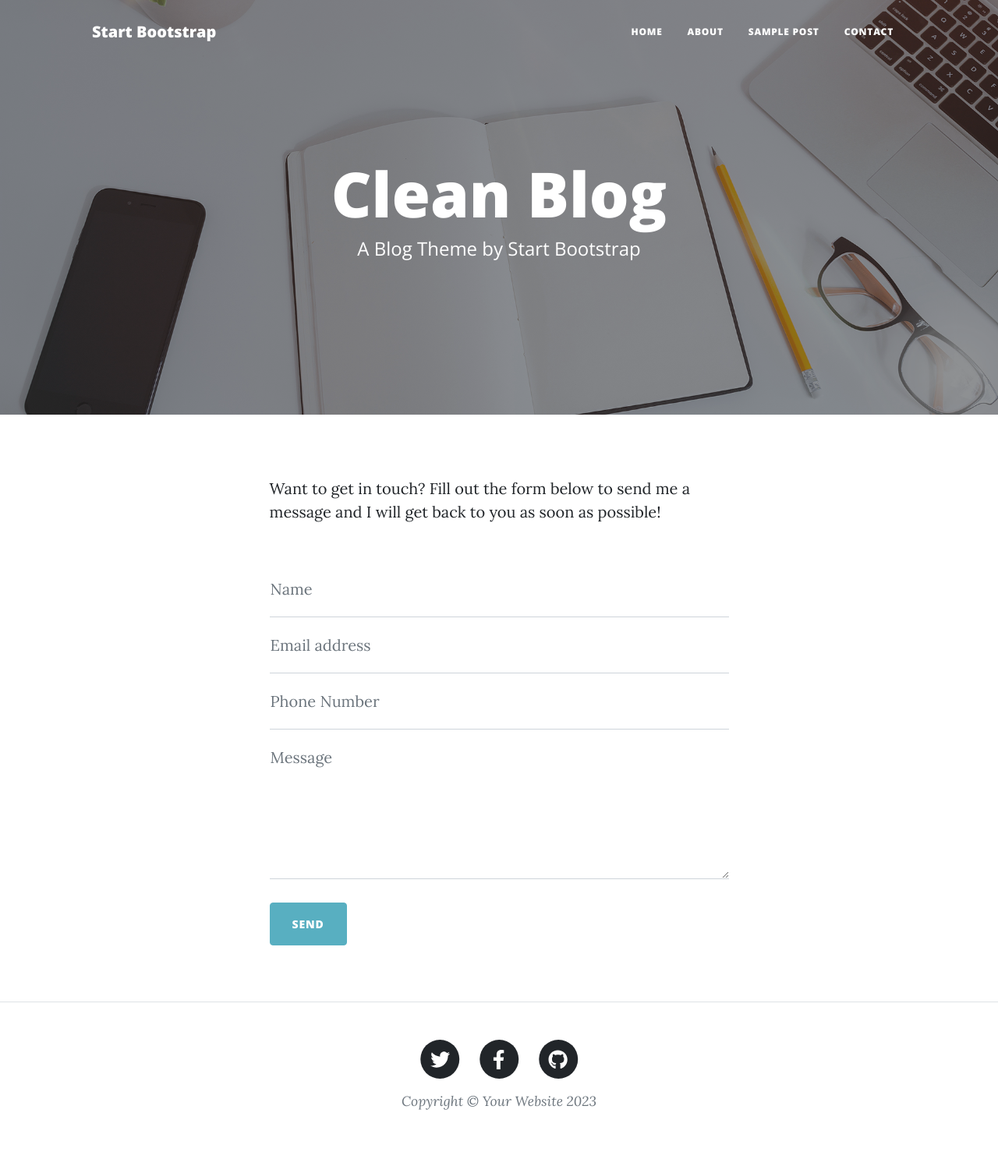
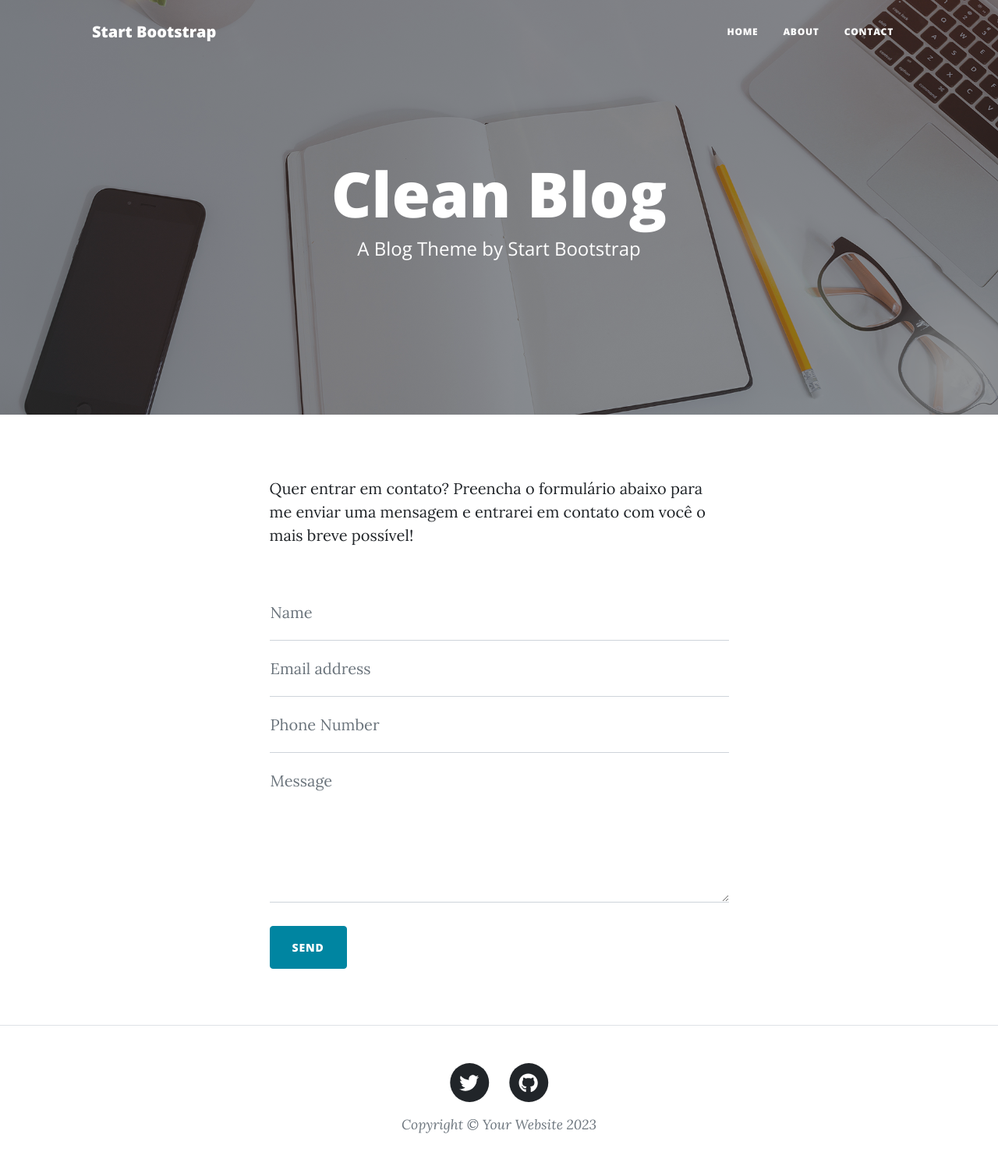
Before and after one commit to santosgv/My-Blog, a Django app: page /contact/ in a window 1280 px wide. Shown: the whole page at 78% size. Before the commit the page ends 1424 px from the top, so only its background shows below. Run offline with Django 4.2, Linux system fonts and the light colour scheme; some libraries are stand-ins or nearby versions.

Commit message:
form de contato

```diff
--- a/Core/admin.py
+++ b/Core/admin.py
@@ -1,5 +1,7 @@
 from django.contrib import admin
-from .models import Post,ImagemTT
+from .models import Post,ImagemTT, URL,Contato
 
+admin.site.register(Contato)
+admin.site.register(URL)
 admin.site.register(Post)
 admin.site.register(ImagemTT)
--- a/Core/templates/contact.html
+++ b/Core/templates/contact.html
@@ -11,57 +11,35 @@
         <div class="container px-4 px-lg-5">
             <div class="row gx-4 gx-lg-5 justify-content-center">
                 <div class="col-md-10 col-lg-8 col-xl-7">
-                    <p>Want to get in touch? Fill out the form below to send me a message and I will get back to you as soon as possible!</p>
+                    <p>Quer entrar em contato? Preencha o formulário abaixo para me enviar uma mensagem e entrarei em contato com você o mais breve possível!</p>
                     <div class="my-5">
-                        <!-- * * * * * * * * * * * * * * *-->
-                        <!-- * * SB Forms Contact Form * *-->
-                        <!-- * * * * * * * * * * * * * * *-->
-                        <!-- This form is pre-integrated with SB Forms.-->
-                        <!-- To make this form functional, sign up at-->
-                        <!-- https://startbootstrap.com/solution/contact-forms-->
-                        <!-- to get an API token!-->
-                        <form id="contactForm" data-sb-form-api-token="API_TOKEN">
+                        <form method="POST"  id="contactForm" action="{% url 'Core:contact'%}">{% csrf_token %}
                             <div class="form-floating">
-                                <input class="form-control" id="name" type="text" placeholder="Enter your name..." data-sb-validations="required" />
+                                <input class="form-control" id="name" name="name" type="text" placeholder="Enter your name..." data-sb-validations="required" />
                                 <label for="name">Name</label>
                                 <div class="invalid-feedback" data-sb-feedback="name:required">A name is required.</div>
                             </div>
                             <div class="form-floating">
-                                <input class="form-control" id="email" type="email" placeholder="Enter your email..." data-sb-validations="required,email" />
+                                <input class="form-control" id="email" name="email" type="email" placeholder="Enter your email..." data-sb-validations="required,email" />
                                 <label for="email">Email address</label>
                                 <div class="invalid-feedback" data-sb-feedback="email:required">An email is required.</div>
                                 <div class="invalid-feedback" data-sb-feedback="email:email">Email is not valid.</div>
                             </div>
                             <div class="form-floating">
-                                <input class="form-control" id="phone" type="tel" placeholder="Enter your phone number..." data-sb-validations="required" />
+                                <input class="form-control" id="phone" name="phone" type="tel" placeholder="Enter your phone number..." data-sb-validations="required" />
                                 <label for="phone">Phone Number</label>
                                 <div class="invalid-feedback" data-sb-feedback="phone:required">A phone number is required.</div>
                             </div>
                             <div class="form-floating">
-                                <textarea class="form-control" id="message" placeholder="Enter your message here..." style="height: 12rem" data-sb-validations="required"></textarea>
+                                <textarea class="form-control" id="message" name="message" placeholder="Enter your message here..." style="height: 12rem" data-sb-validations="required"></textarea>
                                 <label for="message">Message</label>
                                 <div class="invalid-feedback" data-sb-feedback="message:required">A message is required.</div>
                             </div>
                             <br />
-                            <!-- Submit success message-->
-                            <!---->
-                            <!-- This is what your users will see when the form-->
-                            <!-- has successfully submitted-->
-                            <div class="d-none" id="submitSuccessMessage">
-                                <div class="text-center mb-3">
-                                    <div class="fw-bolder">Form submission successful!</div>
-                                    To activate this form, sign up at
-                                    <br />
-                                    <a href="https://startbootstrap.com/solution/contact-forms">https://startbootstrap.com/solution/contact-forms</a>
-                                </div>
-                            </div>
-                            <!-- Submit error message-->
-                            <!---->
-                            <!-- This is what your users will see when there is-->
-                            <!-- an error submitting the form-->
-                            <div class="d-none" id="submitErrorMessage"><div class="text-center text-danger mb-3">Error sending message!</div></div>
-                            <!-- Submit Button-->
-                            <button class="btn btn-primary text-uppercase disabled" id="submitButton" type="submit">Send</button>
+                            {% if status == '1' %}
+                            <div style="color: rgb(0, 255, 76);"><div class="text-center text-danger mb-3">Mensagem enviada com Sucesso !</div></div>
+                            {% endif %}
+                            <button class="btn btn-primary text-uppercase" id="submitButton" type="submit">Send</button>
                         </form>
                     </div>
                 </div>
--- a/Core/templates/post.html
+++ b/Core/templates/post.html
@@ -32,7 +32,7 @@
                             <a href="{{post.referencia}}" target="_blank">{{post.referencia}}</a>
                         </p>
                         <blockquote class="blockquote text-center">{{post.texto}}</blockquote>
-                        <a class="text-center" href="{{post.link}}" target="_blank">{{post.link}}</a>
+                        <a class="text-center" href="{% url 'Core:redirecionar' post.link %}" target="_blank">{{post.link}}</a>
                     </div>
                 </div>
             </div>
--- a/Core/urls.py
+++ b/Core/urls.py
@@ -10,6 +10,7 @@
 urlpatterns = [
     path("", views.index, name='index'),
     path("post/<int:id>", views.postid, name='postid'),
+    path("<str:link>",views.redirecionar, name ='redirecionar'),
     path("about/", views.about, name='about'),
     path("contact/", views.contact, name='contact'),
 ]
--- a/Core/views.py
+++ b/Core/views.py
@@ -5,8 +5,11 @@
 from django.views.decorators.cache import cache_page
 from django.http import HttpResponse
 import os
-from .models import Post
+from .models import Post,URL,Contato
 from django.core.paginator import Paginator
+from django.contrib.messages import constants
+from django.contrib import messages
+
 
 def index(request):
     posts_lista = Post.objects.all().order_by('-data')
@@ -21,10 +24,36 @@
                                         })
 
 def about(request):
-     return render(request,'about.html')
+    if request.method == "GET":
+        return render(request,'about.html')
 
 def contact(request):
-     return render(request,'contact.html')
+    if request.method == "GET":
+        status = request.GET.get('status')
+        return render(request,'contact.html',{'status':status})
+    else:
+        NOME = request.POST.get('name')
+        EMAIL = request.POST.get('email')
+        TELEFONE = request.POST.get('phone')
+        MENSAGEM = request.POST.get('message')
+
+        new_contato= Contato(
+            Nome=NOME,
+            Email=EMAIL,
+            Telefone=TELEFONE,
+            Mensagem=MENSAGEM
+        )
+        new_contato.save()
+        messages.add_message(request, constants.SUCCESS, 'Cadastrado com sucesso')
+        return redirect("/contact/?status=1")
+
+
+def redirecionar(request,link):
+    links = URL.objects.get(short_link=link)
+
+    if links != None:
+        return redirect(links.link_redirecionado)
+    return HttpResponse('nada')
 
 @cache_page(60 * 15)
 def robots(request):
--- a/templates/base.html
+++ b/templates/base.html
@@ -33,7 +33,6 @@
                     <ul class="navbar-nav ms-auto py-4 py-lg-0">
                         <li class="nav-item"><a class="nav-link px-lg-3 py-3 py-lg-4" href="{% url 'Core:index' %}">Home</a></li>
                         <li class="nav-item"><a class="nav-link px-lg-3 py-3 py-lg-4" href="{% url 'Core:about' %}">About</a></li>
-                        <li class="nav-item"><a class="nav-link px-lg-3 py-3 py-lg-4" href="#">Sample Post</a></li>
                         <li class="nav-item"><a class="nav-link px-lg-3 py-3 py-lg-4" href="{% url 'Core:contact' %}">Contact</a></li>
                     </ul>
                 </div>
@@ -62,7 +61,7 @@
                     <div class="col-md-10 col-lg-8 col-xl-7">
                         <ul class="list-inline text-center">
                             <li class="list-inline-item">
-                                <a href="#!">
+                                <a href="https://twitter.com/memesa74646244" target="_blank">
                                     <span class="fa-stack fa-lg">
                                         <i class="fas fa-circle fa-stack-2x"></i>
                                         <i class="fab fa-twitter fa-stack-1x fa-inverse"></i>
@@ -70,15 +69,7 @@
                                 </a>
                             </li>
                             <li class="list-inline-item">
-                                <a href="#!">
-                                    <span class="fa-stack fa-lg">
-                                        <i class="fas fa-circle fa-stack-2x"></i>
-                                        <i class="fab fa-facebook-f fa-stack-1x fa-inverse"></i>
-                                    </span>
-                                </a>
-                            </li>
-                            <li class="list-inline-item">
-                                <a href="#!">
+                                <a href="https://github.com/santosgv/My-Blog" target="_blank">
                                     <span class="fa-stack fa-lg">
                                         <i class="fas fa-circle fa-stack-2x"></i>
                                         <i class="fab fa-github fa-stack-1x fa-inverse"></i>
```
Also changed, not shown: Core/models.py (+16 -1 lines).
